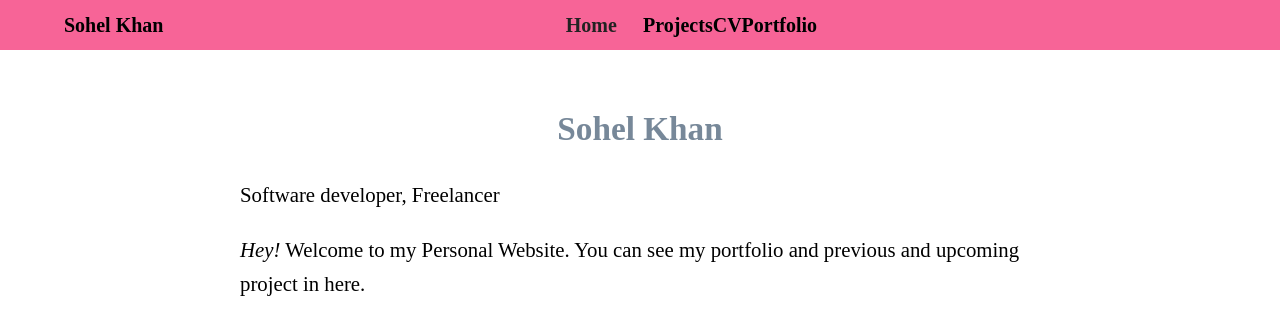
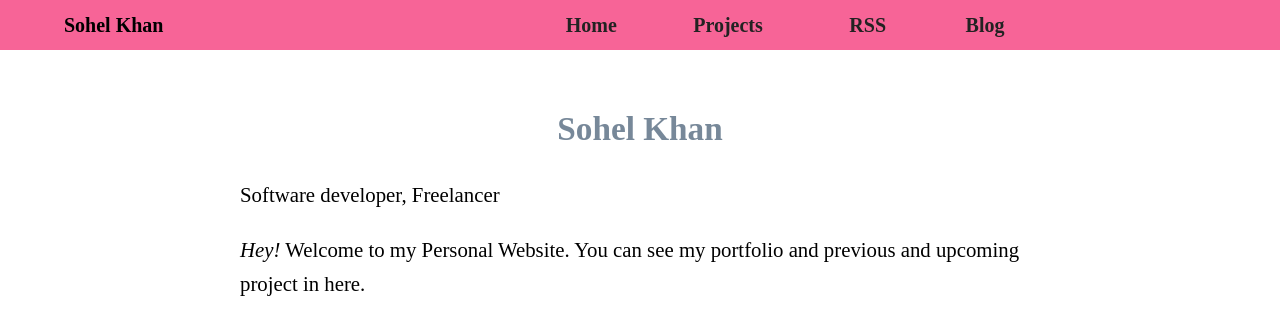
Before and after one commit to sooooheeeel/sooooheeeel.github.io, a Jekyll site: the page built from index.md, in a window 1280 px wide and 900 px high. Shown: the top 335 px of the window. Built offline with Jekyll 4.4.1, drawn with Linux system fonts in a browser that asks for light colours.

Commit message:
Update default.html

```diff
--- a/_layouts/default.html
+++ b/_layouts/default.html
@@ -16,10 +16,10 @@
             <input type="checkbox" id="menuToggle">
             <label for="menuToggle" class="menu-icon"><i class="fas fa-bars"></i></label>
             <ul>
-                   <li><a  href="/"> Home</a> </li>
-                   <li>Projects</li>
-                   <li>CV </li>
-                   <li>Portfolio </li>
+                   <li><a  href="/"><i class="fas fa-home"></i> Home</a> </li>
+                   <li><a  href="/">Projects</a></li>
+                   <li><a  href="/">RSS</a></li>
+                   <li> <a  href="/#"> Blog</a> </li>
             </ul>
         </nav>
     </header>
```
